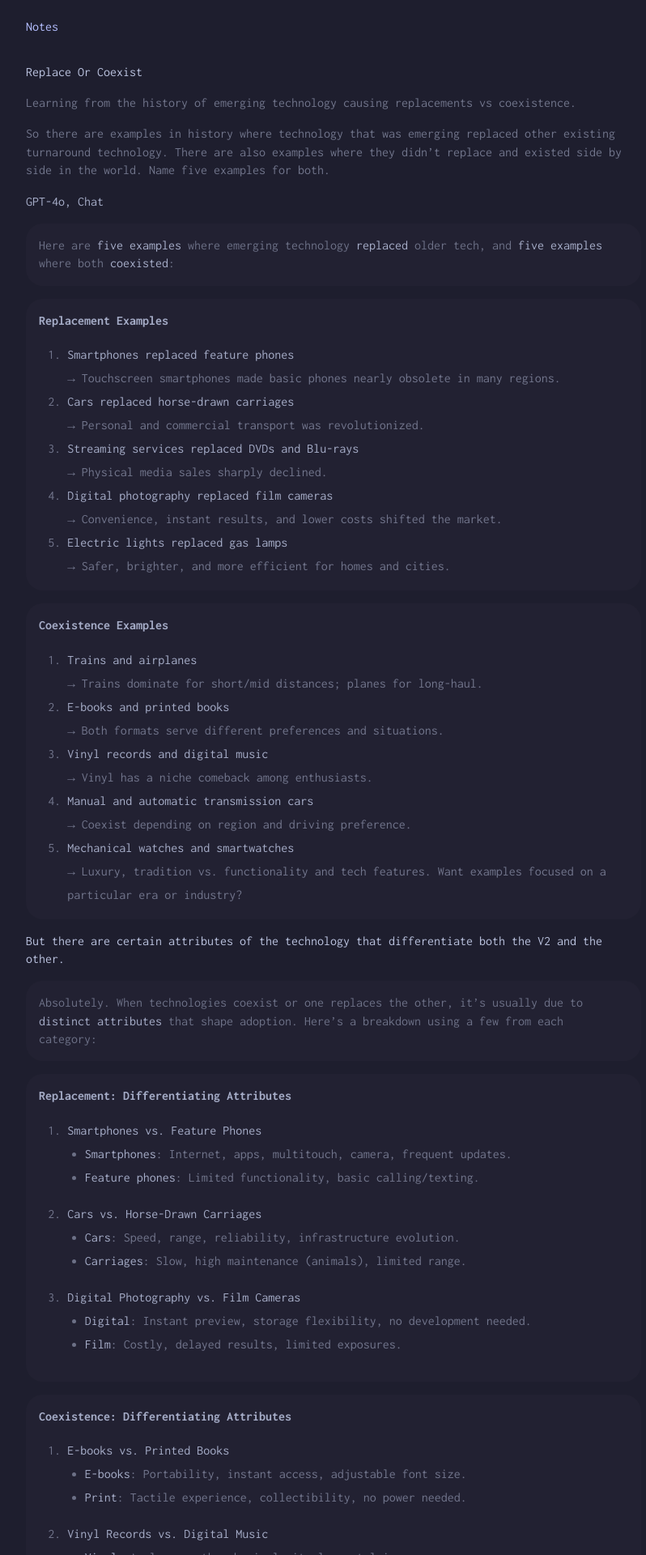
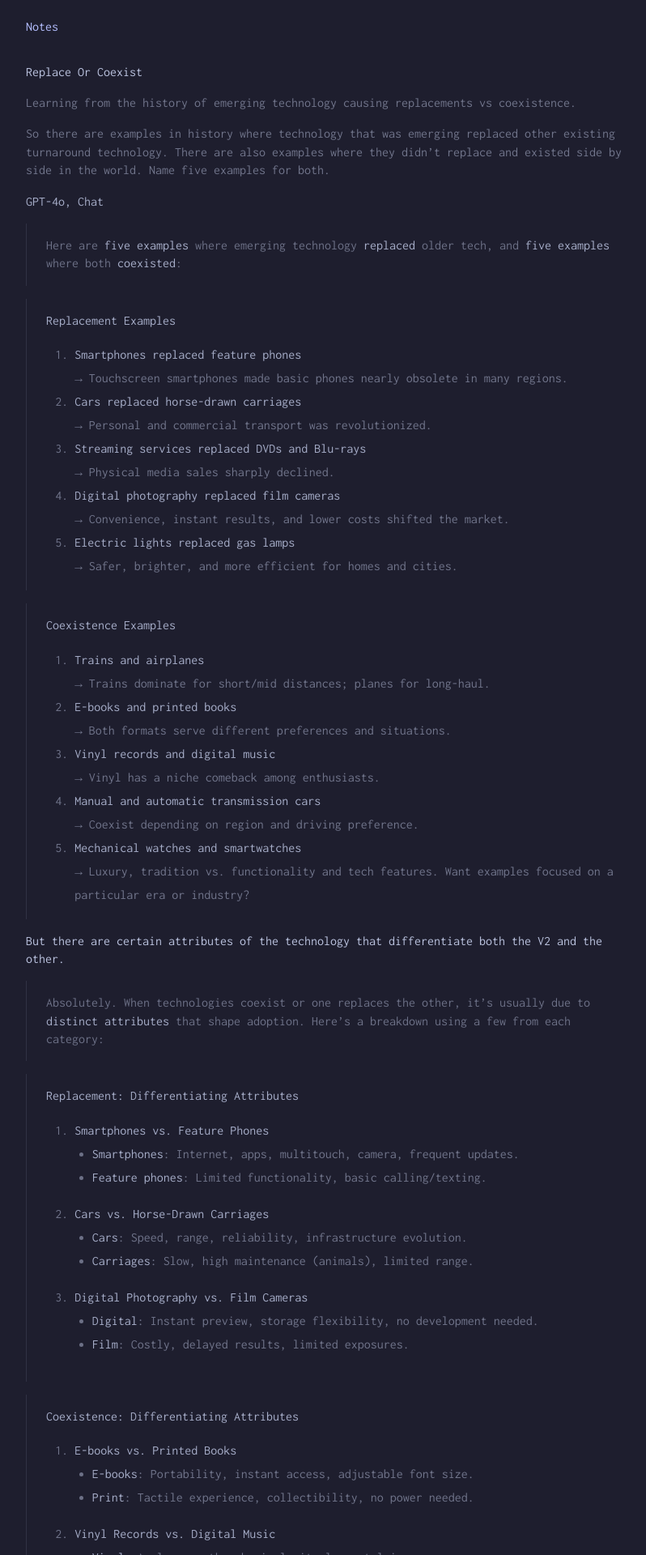
Before and after one commit to berndpl/notes-plontsch, a Jekyll site: the page built from _posts/2025/2025-05-12-replace-or-coexist.md, in a window 1280 px wide. Shown: the top 1920 px of the page at 81% size, without its empty margins (228-1026 px from the left). Built offline with Jekyll 4.4.1, drawn with Linux system fonts in a browser that asks for light colours; our own code applies the rules of GitHub Pages for plain Markdown files.

Commit message:
Refactor blockquote styles in main.css: adjust margins, padding, and borders for improved aesthetics and consistency, while removing background and rounded corners for a cleaner look.

```diff
--- a/assets/css/main.css
+++ b/assets/css/main.css
@@ -385,14 +385,12 @@ article footer time {
 
 /* Blockquote styles */
 article blockquote {
-  margin: 1rem 0; /* Consistent with other elements */
-  padding: 1rem 1rem; /* Added vertical padding */
-  /* border-left: 3px solid #6c7086; Catppuccin Mocha overlay0 */
+  margin: 0 0 1rem 0; /* No top margin, keep bottom margin */
+  padding: 1rem 1rem 1rem 1.5rem; /* Added padding, extra left for border */
+  border-left: 1px solid #313244; /* Catppuccin Mocha overlay0 */
   color: #a6adc8; /* Catppuccin Mocha subtext0 */
-  background: rgba(245, 189, 230, 0.02); /* Catppuccin Mocha surface1 with alpha 40% */
-  /* border: 1.5px solid #b4befe; Catppuccin Mocha lavender */
-  border-radius: 1.2em;
-  /* box-shadow: 0 2px 8px 0 rgba(0,0,0,0.07); */
+  background: none; /* No background, using border instead */
+  border-radius: 0; /* No rounded corners */
 }
 
 article blockquote p {
@@ -419,6 +417,10 @@ article blockquote li {
 article blockquote h3 {
   color: #a6adc8; /* Catppuccin Mocha subtext0 */
   margin-top: 0;
+}
+
+article blockquote h3 strong {
+  font-weight: 400; /* Normal text weight */
 }
 
 article blockquote li:last-child {
```
